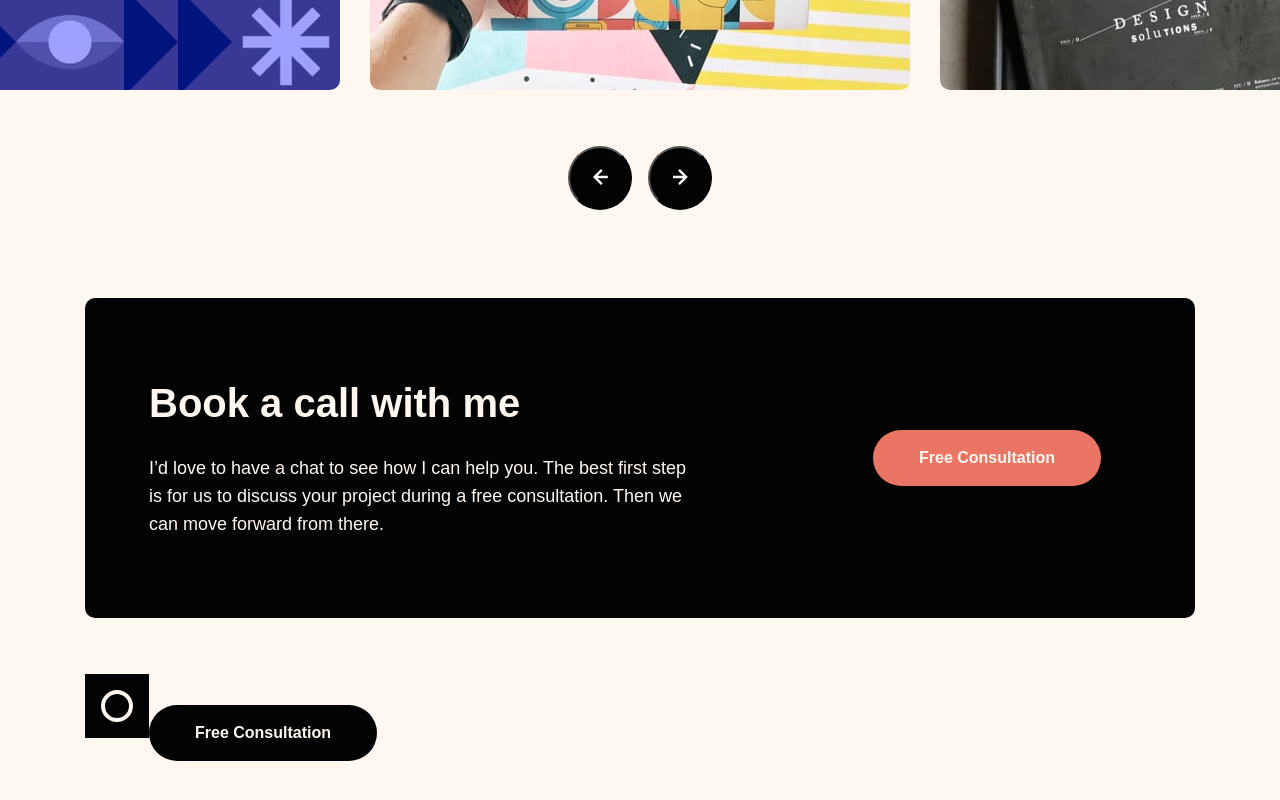
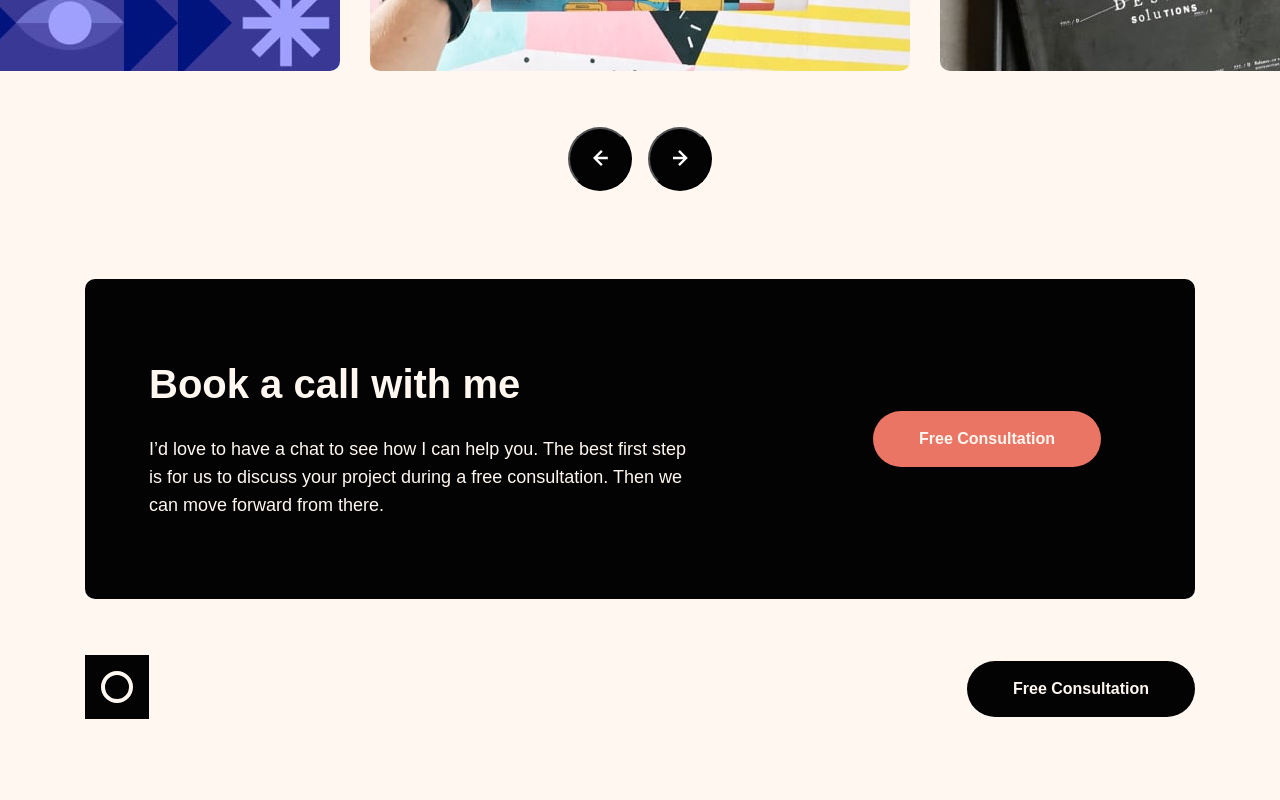
Before and after one commit to ohmymario/design-portfolio, a React (Create React App) app: page / in a window 1280 px wide. Shown: the part 1724-2524 px from the top of the page. Built offline with nearby package versions, Linux system fonts and the light colour scheme.

Commit message:
update header to use logo component

```diff
--- a/src/components/Header/Header.tsx
+++ b/src/components/Header/Header.tsx
@@ -1,17 +1,14 @@
 import React from 'react';
 import { HeaderContainer } from './HeaderStyles';
 import ConButton from '../ConButton/ConButton';
-import Logo from '../../assets/logo.svg';
+import Logo from '../Logo/Logo';
+
 
 const Header = () => {
   return (
     <HeaderContainer>
-      <div>
-        <a href="#homepage">
-          <img src={Logo} alt="Company Logo" />
-        </a>
-        <ConButton>Free Consultation</ConButton>
-      </div>
+      <Logo />
+      <ConButton>Free Consultation</ConButton>
     </HeaderContainer>
   )
 }
```
